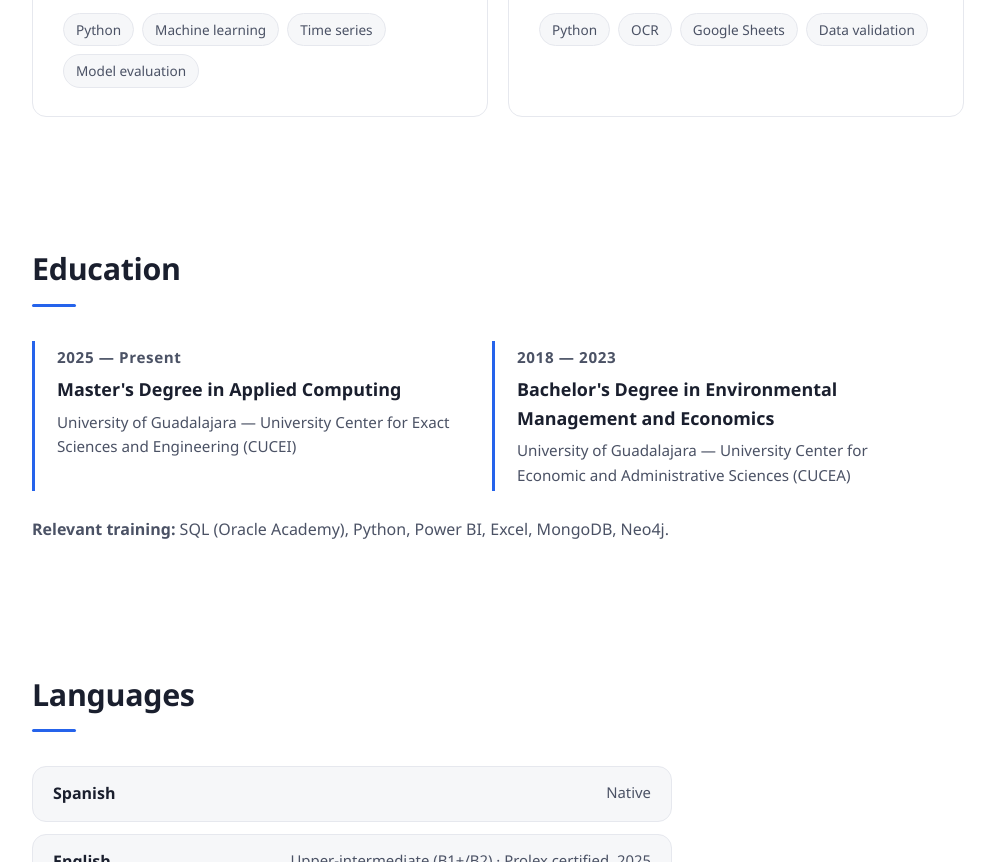
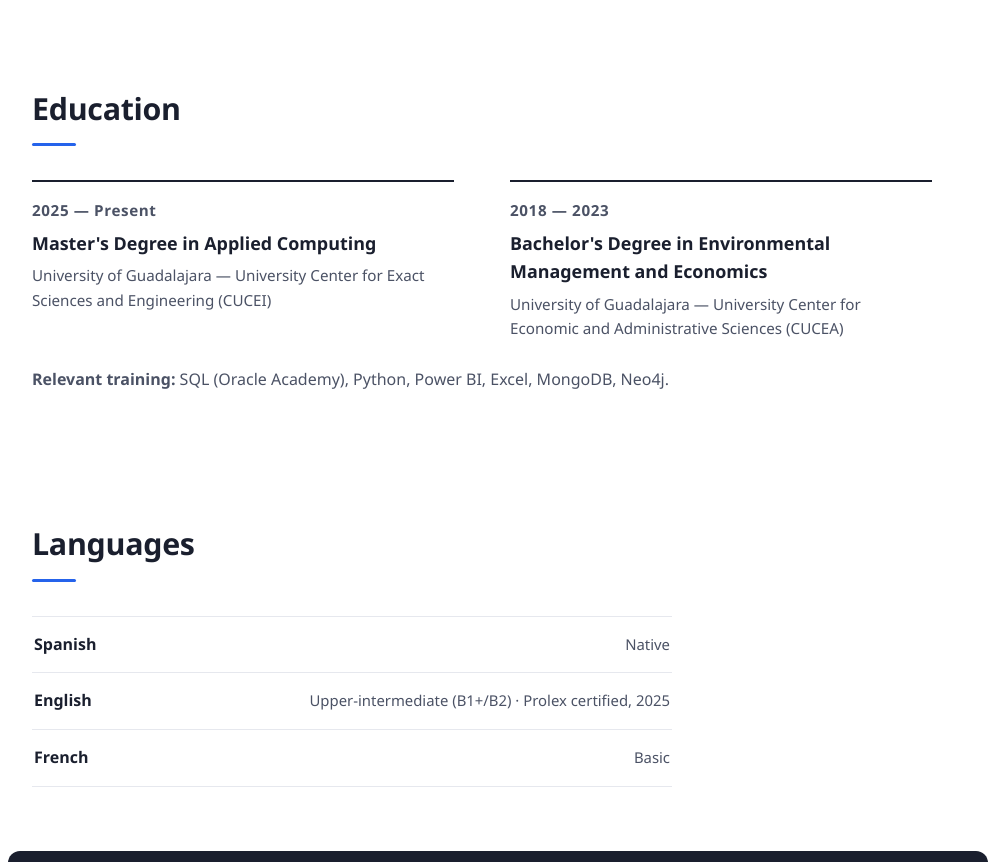
Before and after one commit to marianavizcarra/marianavizcarra.github.io, a plain HTML site: page index.html in a window 1280 px wide. Shown: the part 2827-3689 px from the top of the page, without its empty margins (142-1137 px from the left). Drawn offline with Linux system fonts and the light colour scheme.

Commit message:
Unify design: editorial style, replace chip cards with typographic lists

```diff
--- a/styles.css
+++ b/styles.css
@@ -8,7 +8,7 @@
   --accent: #2563eb;
   --accent-dark: #1d4ed8;
   --accent-soft: #eff4fe;
-  --radius: 14px;
+  --radius: 10px;
   --maxw: 980px;
   --font: "Avenir Next", "Segoe UI", -apple-system, BlinkMacSystemFont, Roboto, "Helvetica Neue", Arial, sans-serif;
 }
@@ -96,19 +96,13 @@ a:hover { color: var(--accent-dark); }
 .about-grid p { color: var(--ink-soft); font-size: 1.05rem; }
 
 /* ---------- Skills ---------- */
-.skills-grid { display: grid; grid-template-columns: repeat(2, 1fr); gap: 20px; }
-.skill-card {
-  background: var(--paper-alt); border: 1px solid var(--line);
-  border-radius: var(--radius); padding: 24px 26px; transition: transform 0.2s ease, box-shadow 0.2s ease;
-}
-.skill-card:hover { transform: translateY(-3px); box-shadow: 0 12px 28px rgba(26, 31, 46, 0.07); }
-.skill-card h3 { font-size: 0.92rem; text-transform: uppercase; letter-spacing: 0.08em; color: var(--ink-faint); margin-bottom: 14px; }
+.skills-grid { display: grid; grid-template-columns: repeat(2, 1fr); gap: 40px 56px; }
+.skill-card { border-top: 2px solid var(--ink); padding-top: 16px; }
+.skill-card h3 { font-size: 0.82rem; text-transform: uppercase; letter-spacing: 0.12em; color: var(--ink-soft); margin-bottom: 12px; }
 
-.tags { display: flex; flex-wrap: wrap; gap: 8px; list-style: none; }
-.tags li {
-  background: #fff; border: 1px solid var(--line); color: var(--ink-soft);
-  font-size: 0.85rem; font-weight: 500; padding: 5px 12px; border-radius: 999px;
-}
+.tags { display: flex; flex-wrap: wrap; list-style: none; column-gap: 7px; row-gap: 4px; }
+.tags li { color: var(--ink-soft); font-size: 0.97rem; }
+.tags li:not(:first-child)::before { content: "·"; color: var(--ink-faint); margin-right: 7px; }
 
 /* ---------- Experience timeline ---------- */
 .timeline { list-style: none; position: relative; max-width: 860px; }
@@ -135,7 +129,7 @@ a:hover { color: var(--accent-dark); }
   background: #fff; border: 1px solid var(--line); border-radius: var(--radius);
   padding: 28px 30px; transition: transform 0.2s ease, box-shadow 0.2s ease, border-color 0.2s ease;
 }
-.project-card:hover { transform: translateY(-4px); box-shadow: 0 16px 36px rgba(26, 31, 46, 0.08); border-color: #d8dce6; }
+.project-card:hover { transform: translateY(-3px); box-shadow: 0 10px 24px rgba(26, 31, 46, 0.06); border-color: #d8dce6; }
 .project-tag {
   display: inline-block; background: var(--accent-soft); color: var(--accent-dark);
   font-size: 0.75rem; font-weight: 700; text-transform: uppercase; letter-spacing: 0.08em;
@@ -143,30 +137,30 @@ a:hover { color: var(--accent-dark); }
 }
 .project-card h3 { margin-bottom: 10px; }
 .project-card > p { color: var(--ink-soft); font-size: 0.98rem; margin-bottom: 16px; }
-.project-card .tags li { background: var(--paper-alt); }
+.project-card .tags li { color: var(--ink-faint); }
 
 /* ---------- Education ---------- */
-.edu-grid { display: grid; grid-template-columns: 1fr 1fr; gap: 20px; max-width: 900px; }
-.edu-card { border-left: 3px solid var(--accent); padding: 4px 0 4px 22px; }
+.edu-grid { display: grid; grid-template-columns: 1fr 1fr; gap: 40px 56px; max-width: 900px; }
+.edu-card { border-top: 2px solid var(--ink); padding-top: 16px; }
 .edu-years { color: var(--accent); font-weight: 700; font-size: 0.85rem; letter-spacing: 0.04em; margin-bottom: 6px; }
 .edu-card h3 { margin-bottom: 6px; }
 .edu-card p { color: var(--ink-soft); font-size: 0.95rem; }
 .edu-extra { margin-top: 26px; color: var(--ink-soft); max-width: 900px; }
 
 /* ---------- Languages ---------- */
-.lang-list { list-style: none; max-width: 640px; display: grid; gap: 12px; }
+.lang-list { list-style: none; max-width: 640px; }
 .lang-list li {
-  display: flex; justify-content: space-between; gap: 16px; flex-wrap: wrap;
-  background: var(--paper-alt); border: 1px solid var(--line);
-  border-radius: var(--radius); padding: 14px 20px;
+  display: flex; justify-content: space-between; align-items: baseline; gap: 16px; flex-wrap: wrap;
+  border-bottom: 1px solid var(--line); padding: 15px 2px;
 }
+.lang-list li:first-child { border-top: 1px solid var(--line); }
 .lang-list span:first-child { font-weight: 600; }
 .lang-level { color: var(--ink-soft); font-size: 0.93rem; }
 
 /* ---------- CTA ---------- */
 .cta {
   text-align: center; background: var(--ink); color: #fff;
-  border-radius: 20px; padding: 64px 24px !important; max-width: calc(var(--maxw) - 0px);
+  border-radius: 12px; padding: 64px 24px !important; max-width: calc(var(--maxw) - 0px);
 }
 .cta h2 { color: #fff; margin-bottom: 10px; }
 .cta p { color: #b9bdc9; margin-bottom: 28px; }
```
